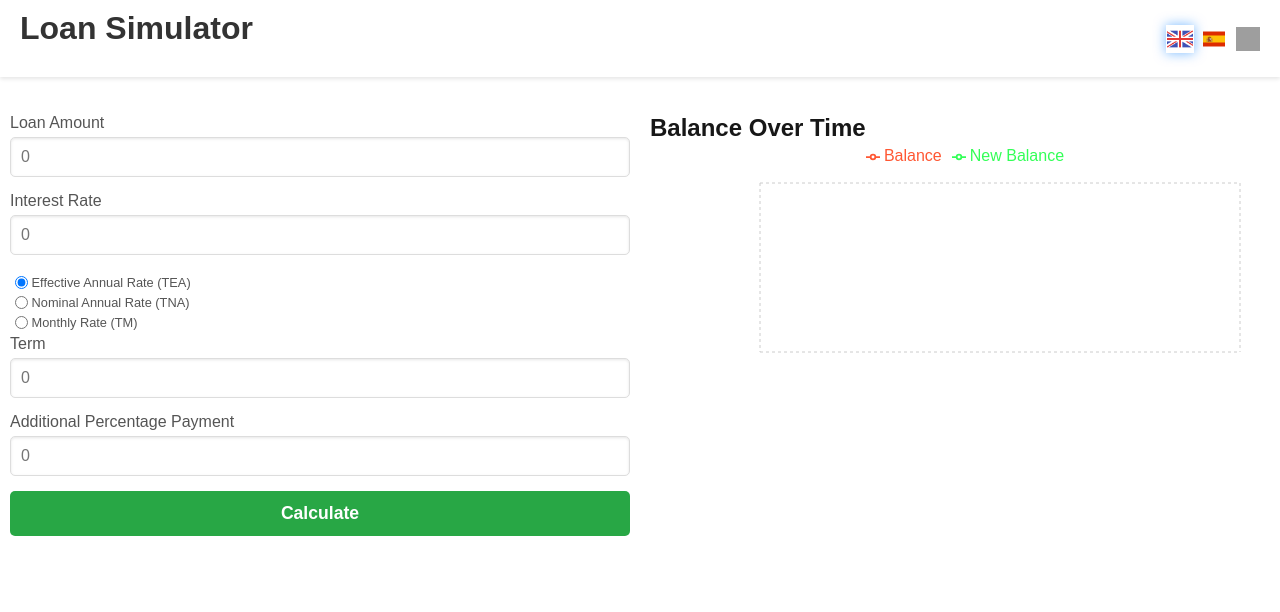
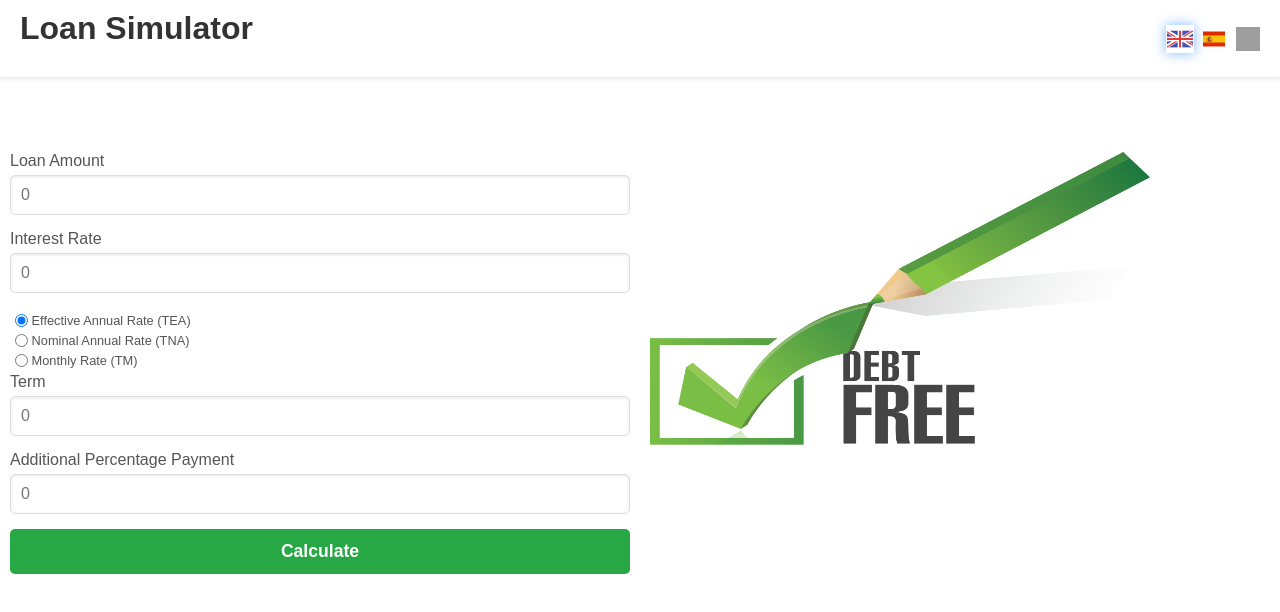
Before and after one commit to wguicha/loan_simulator, a Next.js app: page / in a window 1280 px wide. Shown: the top 612 px of the page. Built offline with nearby package versions, Linux system fonts and the light colour scheme; grey boxes are pictures that could not be loaded.

Commit message:
add css in the top bar

```diff
--- a/components/LoanSimulator/LoanSimulator.tsx
+++ b/components/LoanSimulator/LoanSimulator.tsx
@@ -1,15 +1,17 @@
 "use client";
 
-import React, { useState, useEffect } from 'react';
+import React, { useState, useEffect, useMemo, useCallback } from 'react';
 import { useTranslation } from 'react-i18next';
 import { useLoanCalculator } from '@/hooks/useLoanCalculator';
 import useExportToExcel from '@/hooks/useExportToExcel';
 import styles from './LoanSimulator.module.css';
+import Image from 'next/image';
 
 import { useSelector, useDispatch } from 'react-redux';
 import { setPayments } from '@/store/loanSlice';
 import { RootState } from '@/store';
 
+import TopBar from '../TopBar/TopBar';
 import HeaderBar from './HeaderBar';
 import InputField from './InputField';
 import ResultsTable from '../ResultsTable/ResultsTable';
@@ -37,7 +39,7 @@ const LoanSimulator: React.FC = () => {
 
     const { calculatePayments } = useLoanCalculator();
 
-    const calculateMonthlyRate = (rate: number, type: string): number => {
+    const calculateMonthlyRate = useCallback((rate: number, type: string): number => {
         switch (type) {
             case 'TEA':
                 return Math.pow(1 + rate / 100, 1 / 12) - 1;
@@ -48,9 +50,9 @@ const LoanSimulator: React.FC = () => {
             default:
                 return rate / 100;
         }
-    };
+    }, []);
 
-    const handleCalculate = () => {
+    const handleCalculate = useCallback(() => {
         const amountNumber = parseFloat(amount) || 0;
         const interestRateNumber = parseFloat(interestRate) || 0;
         const termNumber = parseInt(term) || 0;
@@ -61,26 +63,27 @@ const LoanSimulator: React.FC = () => {
         const calculatedPayments = calculatePayments(amountNumber, monthlyRate, termNumber, addPercentajePaymentNumber);
         dispatch(setPayments(calculatedPayments));
         setCalculated(true); // Set calculated to true after calculation
-    };
+    }, [amount, interestRate, term, addPercentajePayment, rateType, calculateMonthlyRate, calculatePayments, dispatch]);
 
     // Reset calculated state when any input changes
     useEffect(() => {
         setCalculated(false);
     }, [amount, interestRate, term, addPercentajePayment, rateType]);
 
-    const balanceData = payments.map(payment => ({
+    const balanceData = useMemo(() => payments.map(payment => ({
         month: payment.month,
         balance: payment.balance,
         altBalance: payment.altBalance ?? 0
-    }));
+    })), [payments]);
 
-    const totalSavings = totalAltPayment > 0 && calculated ? totalPayment - totalAltPayment : 0;
+    const totalSavings = useMemo(() => totalAltPayment > 0 && calculated ? totalPayment - totalAltPayment : 0, [totalAltPayment, calculated, totalPayment]);
 
     // Find the new term as the month when altBalance becomes 0
-    const newTerm = addPercentajePayment !== '' && calculated ? payments.find(payment => (payment.altBalance ?? 0) <= 0)?.month ?? 0 : 0;
+    const newTerm = useMemo(() => addPercentajePayment !== '' && calculated ? payments.find(payment => (payment.altBalance ?? 0) <= 0)?.month ?? 0 : 0, [addPercentajePayment, calculated, payments]);
 
     return (
         <div className={styles.container}>
+            <TopBar /> {/* Add the TopBar component */}
             <HeaderBar title={t('loanSimulator')} />
             <LanguageSwitcher /> {/* Asegúrate de usar el componente aquí */}
 
@@ -137,7 +140,11 @@ const LoanSimulator: React.FC = () => {
                 </div>
 
                 <div className={styles.half}>
-                    <BalanceLineChart data={balanceData} totalSavings={totalSavings} newTerm={newTerm} />
+                    {calculated ? (
+                        <BalanceLineChart data={balanceData} totalSavings={totalSavings} newTerm={newTerm} />
+                    ) : (
+                        <Image src="/debtcut.png" alt="Debt Cut" width={500} height={300} />
+                    )}
                 </div>
             </div>
 
--- /dev/null
+++ b/components/TopBar/TopBar.module.css
@@ -0,0 +1,8 @@
+.topBar {
+    background-color: #0070f3;
+    /* Color diferenciado */
+    color: white;
+    padding: 10px 0;
+    text-align: center;
+    font-size: 16px;
+}
--- /dev/null
+++ b/components/TopBar/TopBar.tsx
@@ -0,0 +1,12 @@
+import React from 'react';
+import styles from './TopBar.module.css';
+
+const TopBar: React.FC = () => {
+    return (
+        <div className={styles.topBar}>
+            <p>Welcome to Loan Simulator</p>
+        </div>
+    );
+};
+
+export default TopBar;
```
Also changed, not shown: public/debtcut.png (added).
